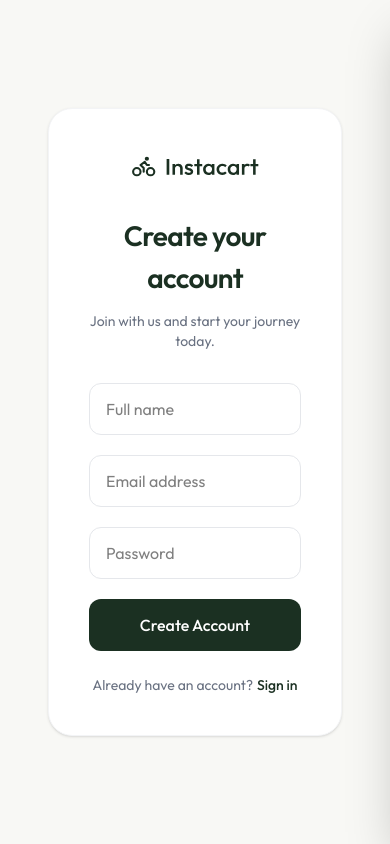
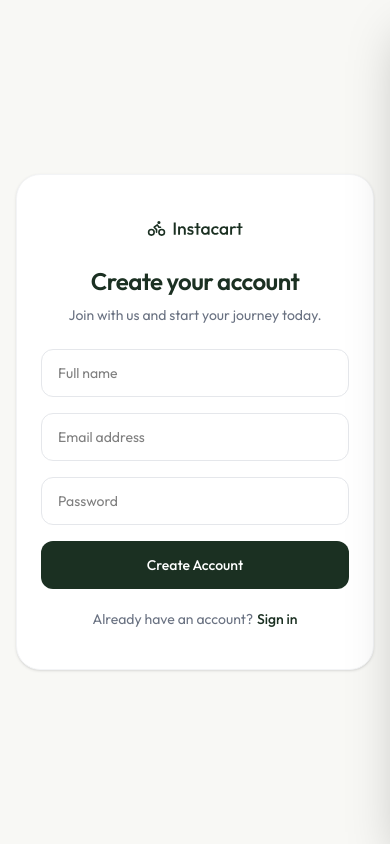
Before and after one commit to protik-datta/grocery, a React (Vite) app in the folder client/: page /register in a window 390 px wide. Built offline with nearby package versions, Linux system fonts and the light colour scheme; no server answers.

Commit message:
auth pages responsive and vercel config add

```diff
--- a/client/src/pages/auth/Login/Login.jsx
+++ b/client/src/pages/auth/Login/Login.jsx
@@ -28,27 +28,30 @@
   };
 
   return (
-    <div className="flex justify-center items-center min-h-screen p-12 bg-[#F8F8F5]">
-      <div className="w-full max-w-md bg-white rounded-3xl shadow-sm border border-gray-100 p-10 text-center">
+    <div className="flex justify-center items-center min-h-screen px-4 py-10 bg-[#F8F8F5]">
+      <div className="w-full max-w-md bg-white rounded-3xl shadow-sm border border-gray-100 px-6 py-10 sm:px-10 text-center">
         <img
           src={assets.logo}
           alt="Logo"
-          className="w-32 mx-auto object-contain mb-8"
+          className="w-24 sm:w-32 mx-auto object-contain mb-6 sm:mb-8"
         />
 
-        <h3 className="text-[#1B3022] text-[28px] font-semibold tracking-tight">
+        <h3 className="text-[#1B3022] text-2xl sm:text-[28px] font-semibold tracking-tight">
           Sign in to your account
         </h3>
 
-        <p className="text-gray-500 mt-3 text-sm">
+        <p className="text-gray-500 mt-2 sm:mt-3 text-sm">
           Welcome back! Please enter your details.
         </p>
 
-        <form className="mt-8 space-y-5" onSubmit={handleSubmit} method="POST">
+        <form
+          className="mt-6 sm:mt-8 space-y-4 sm:space-y-5"
+          onSubmit={handleSubmit}
+        >
           <input
             type="email"
             placeholder="Email address"
-            className="w-full h-13 px-4 rounded-xl border border-gray-200 outline-none focus:border-[#1B3022]"
+            className="w-full h-12 sm:h-13 px-4 rounded-xl border border-gray-200 outline-none focus:border-[#1B3022] text-sm sm:text-base"
             name="email"
             value={form.email}
             onChange={handleChange}
@@ -57,7 +60,7 @@
           <input
             type="password"
             placeholder="Password"
-            className="w-full h-13 px-4 rounded-xl border border-gray-200 outline-none focus:border-[#1B3022]"
+            className="w-full h-12 sm:h-13 px-4 rounded-xl border border-gray-200 outline-none focus:border-[#1B3022] text-sm sm:text-base"
             name="password"
             value={form.password}
             onChange={handleChange}
@@ -66,14 +69,14 @@
           <button
             type="submit"
             disabled={isPending}
-            className="w-full h-13 rounded-xl bg-[#1B3022] text-white font-medium hover:opacity-90 transition"
+            className="w-full h-12 sm:h-13 rounded-xl bg-[#1B3022] text-white text-sm sm:text-base font-medium hover:opacity-90 transition"
           >
             {isPending ? "Signing in..." : "Sign in"}
           </button>
         </form>
 
-        <p className="text-sm text-gray-500 mt-6">
-          Don’t have an account?
+        <p className="text-sm text-gray-500 mt-5 sm:mt-6">
+          Don't have an account?
           <Link
             to="/register"
             className="text-[#1B3022] font-medium cursor-pointer ml-1"
--- a/client/src/pages/auth/Register/Register.jsx
+++ b/client/src/pages/auth/Register/Register.jsx
@@ -12,7 +12,7 @@
   });
 
   const navigate = useNavigate();
-  const { mutate: login, isPending } = useRegister();
+  const { mutate: register, isPending } = useRegister();
 
   const handleChange = (e) => {
     setForm((prev) => ({ ...prev, [e.target.name]: e.target.value }));
@@ -20,7 +20,7 @@
 
   const handleSubmit = (e) => {
     e.preventDefault();
-    login(form, {
+    register(form, {
       onSuccess: () => {
         showSuccess("Registration successful");
         navigate("/");
@@ -29,30 +29,33 @@
   };
 
   return (
-    <div className="flex justify-center items-center min-h-screen p-12 bg-[#F8F8F5]">
-      <div className="w-full max-w-md bg-white rounded-3xl shadow-sm border border-gray-100 p-10 text-center">
+    <div className="flex justify-center items-center min-h-screen px-4 py-10 bg-[#F8F8F5]">
+      <div className="w-full max-w-md bg-white rounded-3xl shadow-sm border border-gray-100 px-6 py-10 sm:px-10 text-center">
         <img
           src={assets.logo}
           alt="Logo"
-          className="w-32 mx-auto object-contain mb-8"
+          className="w-24 sm:w-32 mx-auto object-contain mb-6 sm:mb-8"
         />
 
-        <h3 className="text-[#1B3022] text-[28px] font-semibold tracking-tight">
+        <h3 className="text-[#1B3022] text-2xl sm:text-[28px] font-semibold tracking-tight">
           Create your account
         </h3>
 
-        <p className="text-gray-500 mt-3 text-sm">
+        <p className="text-gray-500 mt-2 sm:mt-3 text-sm">
           Join with us and start your journey today.
         </p>
 
-        <form className="mt-8 space-y-5" onSubmit={handleSubmit} method="POST">
+        <form
+          className="mt-6 sm:mt-8 space-y-4 sm:space-y-5"
+          onSubmit={handleSubmit}
+        >
           <input
             type="text"
             placeholder="Full name"
             name="name"
             value={form.name}
             onChange={handleChange}
-            className="w-full h-13 px-4 rounded-xl border border-gray-200 outline-none focus:border-[#1B3022]"
+            className="w-full h-12 sm:h-13 px-4 rounded-xl border border-gray-200 outline-none focus:border-[#1B3022] text-sm sm:text-base"
           />
 
           <input
@@ -61,7 +64,7 @@
             name="email"
             value={form.email}
             onChange={handleChange}
-            className="w-full h-13 px-4 rounded-xl border border-gray-200 outline-none focus:border-[#1B3022]"
+            className="w-full h-12 sm:h-13 px-4 rounded-xl border border-gray-200 outline-none focus:border-[#1B3022] text-sm sm:text-base"
           />
 
           <input
@@ -70,18 +73,19 @@
             name="password"
             value={form.password}
             onChange={handleChange}
-            className="w-full h-13 px-4 rounded-xl border border-gray-200 outline-none focus:border-[#1B3022]"
+            className="w-full h-12 sm:h-13 px-4 rounded-xl border border-gray-200 outline-none focus:border-[#1B3022] text-sm sm:text-base"
           />
 
           <button
             type="submit"
-            className="w-full h-13 rounded-xl bg-[#1B3022] text-white font-medium hover:opacity-90 transition"
+            disabled={isPending}
+            className="w-full h-12 sm:h-13 rounded-xl bg-[#1B3022] text-white text-sm sm:text-base font-medium hover:opacity-90 transition"
           >
             {isPending ? "Creating..." : "Create Account"}
           </button>
         </form>
 
-        <p className="text-sm text-gray-500 mt-6">
+        <p className="text-sm text-gray-500 mt-5 sm:mt-6">
           Already have an account?
           <Link
             to="/login"
```
Also changed, not shown: client/vercel.json (added).
